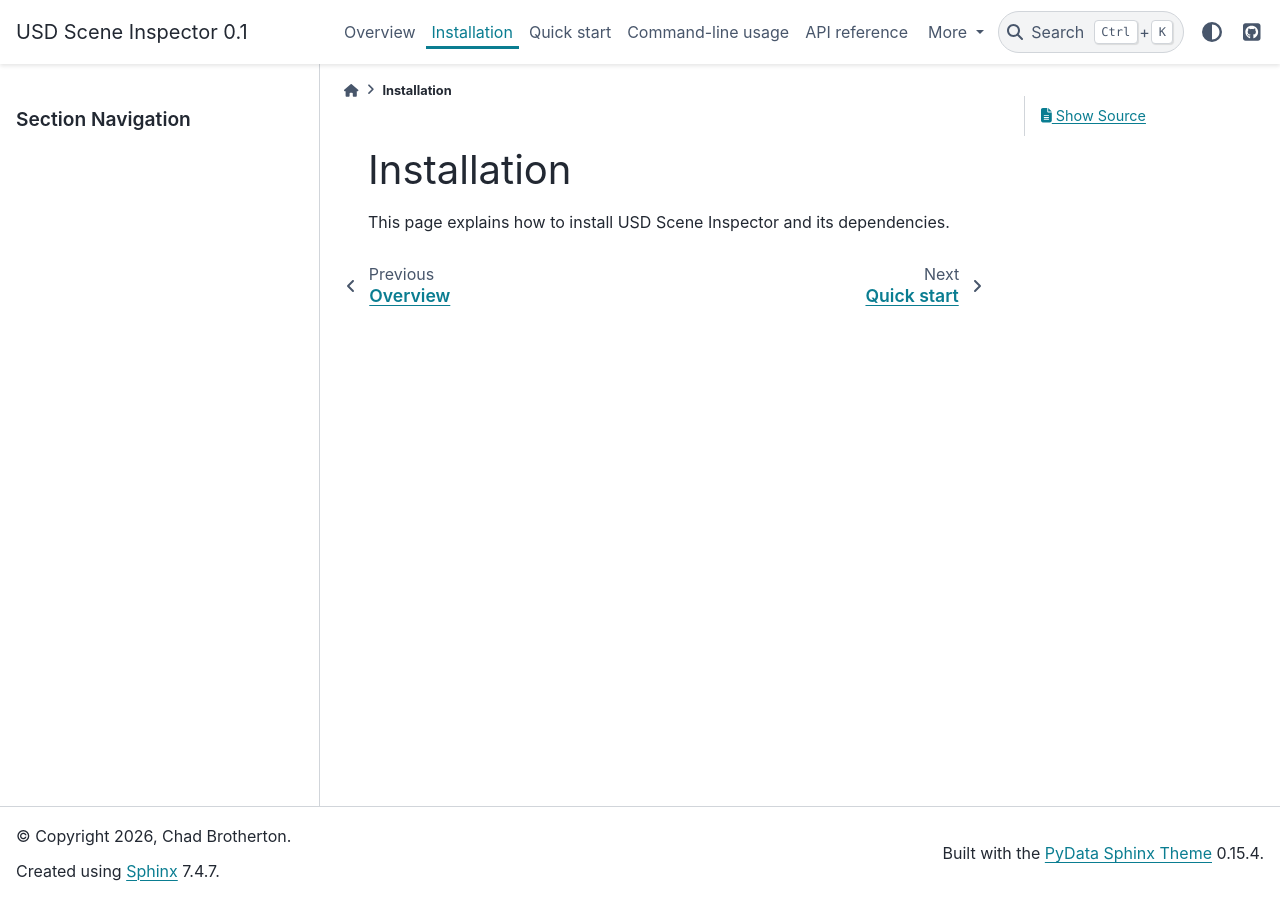
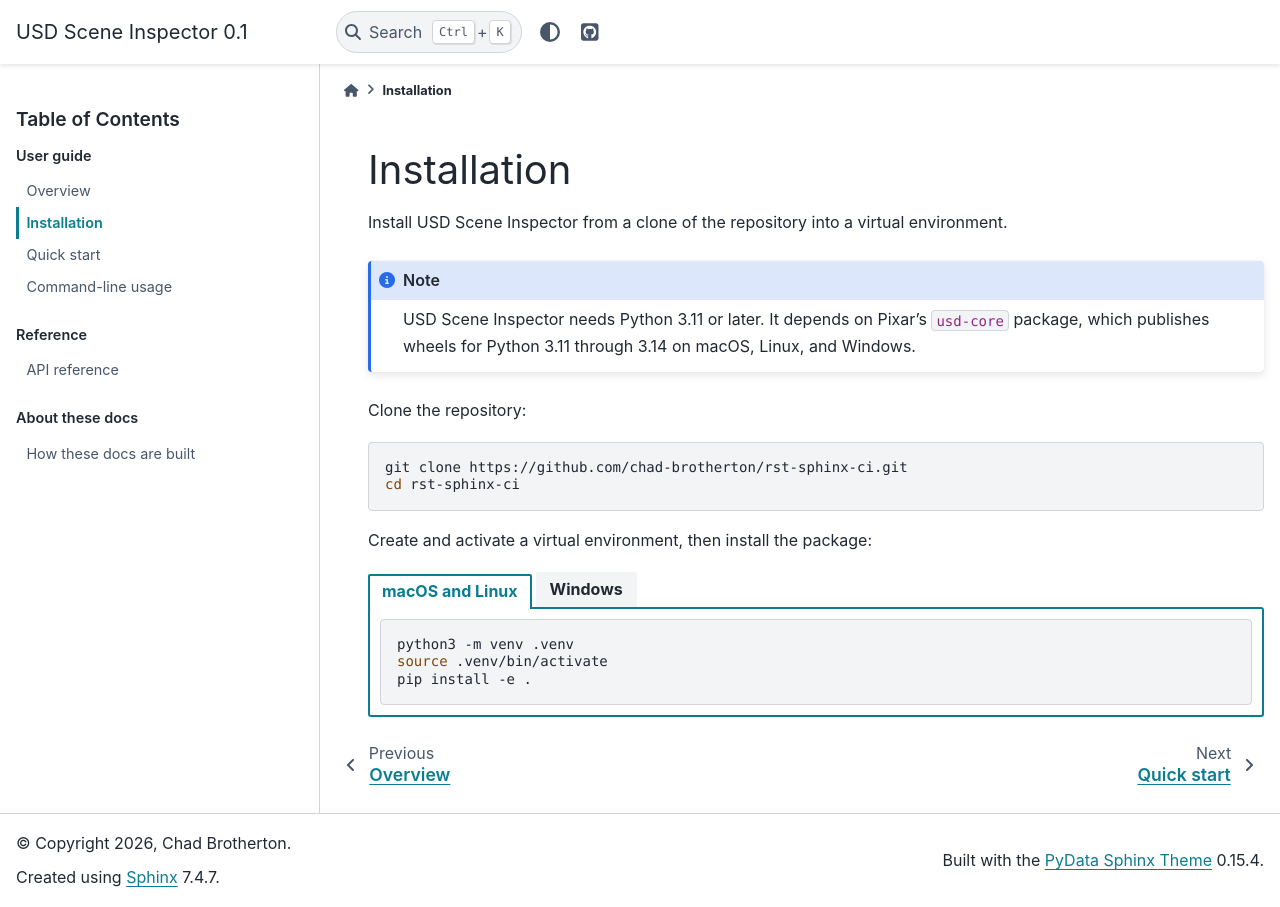
Before and after one commit to chad-brotherton/rst-sphinx-ci, a Sphinx documentation site: the page built from docs/source/installation.rst, in a window 1280 px wide. Built offline with Sphinx 7.4.7 and the PyData theme 0.15.4, drawn with Linux system fonts in a browser that asks for light colours.

Commit message:
Show full table of contents in sidebar and add install tabs
pydata-sphinx-theme's default sidebar shows only the current section, so
with top-level pages it was empty. A template override starts the
sidebar at the top of the toctree, and the navbar no longer repeats it.

Add sphinx-design and use its tabs for platform-specific install steps.

Co-Authored-By: Claude Opus 5.5 <noreply@anthropic.com>

```diff
--- /dev/null
+++ b/docs/source/_templates/sidebar-nav-full.html
@@ -0,0 +1,20 @@
+{# Full table of contents on every page.
+
+   pydata-sphinx-theme's own sidebar-nav-bs.html starts at the second toctree
+   level, so it shows only the pages inside the current section. This copy
+   starts at the top level (startdepth=0), so readers see every page. #}
+<nav class="bd-docs-nav bd-links" aria-label="{{ _('Table of Contents') }}">
+  <p class="bd-links__title" role="heading" aria-level="1">{{ _("Table of Contents") }}</p>
+  <div class="bd-toc-item navbar-nav">
+    {{- generate_toctree_html(
+      "sidebar",
+      startdepth=0,
+      show_nav_level=theme_show_nav_level | int,
+      maxdepth=theme_navigation_depth | int,
+      collapse=theme_collapse_navigation | tobool,
+      includehidden=theme_sidebar_includehidden | tobool,
+      titles_only=True
+      )
+    -}}
+  </div>
+</nav>
--- a/docs/source/conf.py
+++ b/docs/source/conf.py
@@ -28,8 +28,10 @@ extensions = [
     "sphinx.ext.napoleon",
     "sphinx.ext.viewcode",
     "sphinx_copybutton",
+    "sphinx_design",
 ]
 
+templates_path = ["_templates"]
 exclude_patterns = []
 
 # -- Options for autodoc and napoleon ----------------------------------------
@@ -65,7 +67,14 @@ html_title = f"{project} {version}"
 html_theme_options = {
     "github_url": "https://github.com/chad-brotherton/rst-sphinx-ci",
     "navigation_with_keys": False,
+    # Put the table of contents in the left sidebar instead of the top navbar.
+    "navbar_center": [],
+    "show_nav_level": 2,
+    "secondary_sidebar_items": ["page-toc"],
 }
+
+# Show the full table of contents on every page. See _templates/sidebar-nav-full.html.
+html_sidebars = {"**": ["sidebar-nav-full"]}
 
 # Strip prompts and output when readers copy code samples.
 copybutton_exclude = ".linenos, .gp, .go"
--- a/docs/source/installation.rst
+++ b/docs/source/installation.rst
@@ -1,4 +1,41 @@
 Installation
 ============
 
-This page explains how to install USD Scene Inspector and its dependencies.
+Install USD Scene Inspector from a clone of the repository into a virtual
+environment.
+
+.. note::
+
+   USD Scene Inspector needs Python 3.11 or later. It depends on Pixar's
+   ``usd-core`` package, which publishes wheels for Python 3.11 through 3.14
+   on macOS, Linux, and Windows.
+
+Clone the repository:
+
+.. code-block:: bash
+
+   git clone https://github.com/chad-brotherton/rst-sphinx-ci.git
+   cd rst-sphinx-ci
+
+Create and activate a virtual environment, then install the package:
+
+.. tab-set::
+   :sync-group: os
+
+   .. tab-item:: macOS and Linux
+      :sync: unix
+
+      .. code-block:: bash
+
+         python3 -m venv .venv
+         source .venv/bin/activate
+         pip install -e .
+
+   .. tab-item:: Windows
+      :sync: windows
+
+      .. code-block:: powershell
+
+         py -m venv .venv
+         .venv\Scripts\Activate.ps1
+         pip install -e .
--- a/pyproject.toml
+++ b/pyproject.toml
@@ -21,6 +21,7 @@ docs = [
     "sphinx>=8.2",
     "pydata-sphinx-theme>=0.16",
     "sphinx-copybutton>=0.5",
+    "sphinx-design>=0.6",
 ]
 test = [
     "pytest>=8",
```
